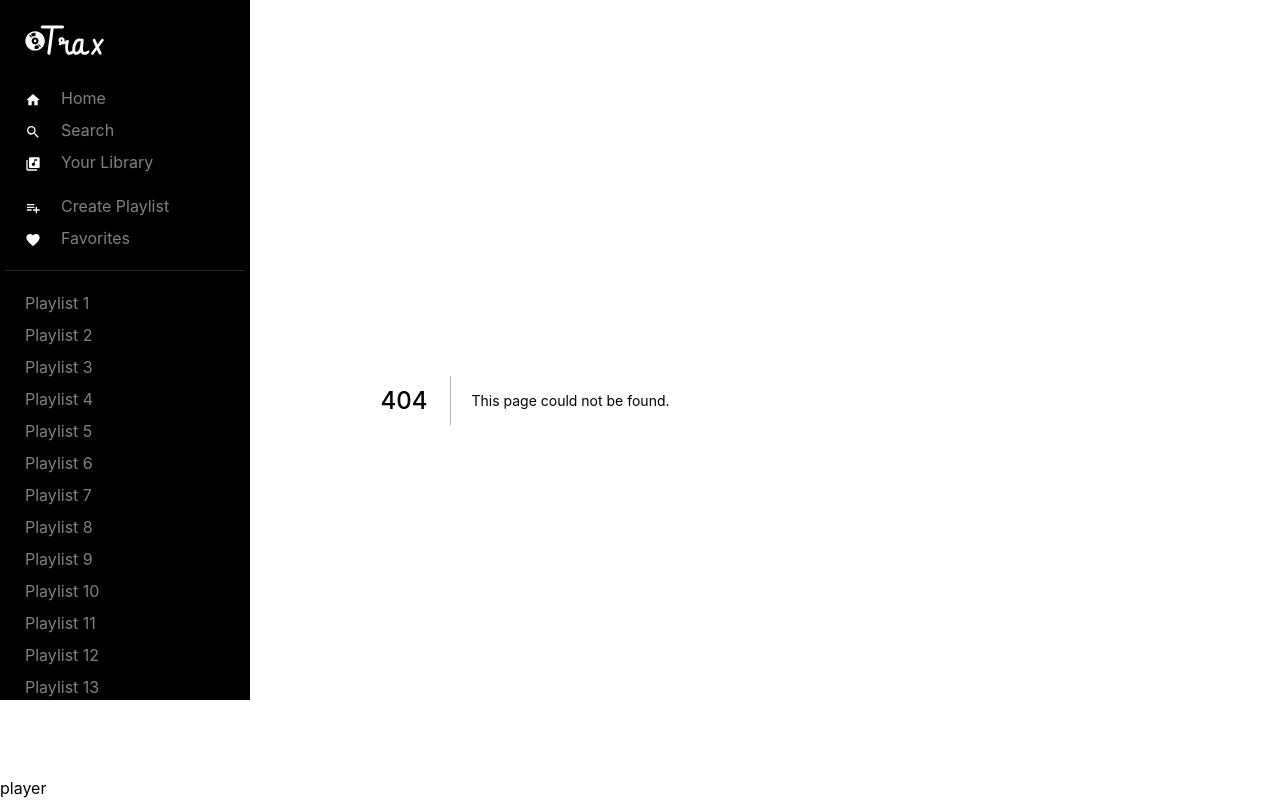
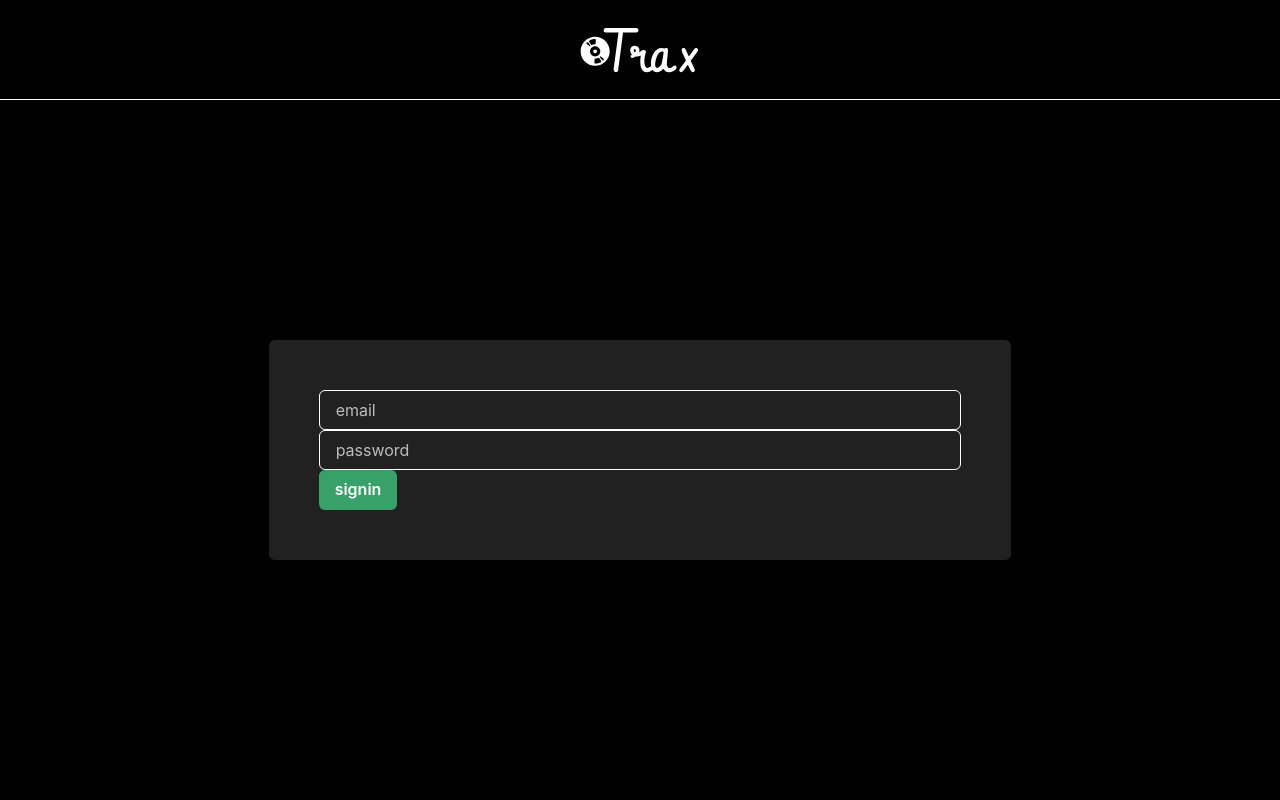
Before and after one commit to jandresfg/spoticlone, a Next.js app: page /signin in a window 1280 px wide. Before the commit this address had no page. Built offline with nearby package versions, Linux system fonts and the light colour scheme.

Commit message:
feat: authForm, sign in / up pages, conditional PlayerLayout in app

```diff
--- /dev/null
+++ b/components/authForm.tsx
@@ -0,0 +1,69 @@
+import { Box, Flex } from "@chakra-ui/layout";
+import { Button, Input } from "@chakra-ui/react";
+import { useRouter } from "next/router";
+import { FC, useState } from "react";
+import { useSWRConfig } from "swr";
+import { auth } from "../lib/mutations";
+import NextImage from "next/image";
+
+const AuthForm: FC<{ mode: "signin" | "signup" }> = ({ mode }) => {
+  const [email, setEmail] = useState("");
+  const [password, setPassword] = useState("");
+  const [isLoading, setIsLoading] = useState(false);
+  const router = useRouter();
+
+  const handleSubmit = async (e) => {
+    e.preventDefault();
+    setIsLoading(true);
+
+    await auth(mode, { email, password });
+    setIsLoading(false);
+    router.push("/");
+  };
+  return (
+    <Box height="100vh" width="100vw" bg="black" color="white">
+      <Flex
+        justify="center"
+        align="center"
+        height="100px"
+        borderBottom="1px white solid"
+      >
+        <NextImage src="/logo.svg" height={60} width={120} />
+      </Flex>
+      <Flex justify="center" align="center" height="calc(100vh - 100px)">
+        <Box padding="50px" bg="gray.900" borderRadius="6px">
+          <form onSubmit={handleSubmit}>
+            <Input
+              placeholder="email"
+              type="email"
+              onChange={(e) => {
+                setEmail(e.target.value);
+              }}
+            />
+            <Input
+              placeholder="password"
+              type="password"
+              onChange={(e) => {
+                setPassword(e.target.value);
+              }}
+            />
+            <Button
+              type="submit"
+              bg="green.500"
+              isLoading={isLoading}
+              sx={{
+                "&:hover": {
+                  bg: "green.400",
+                },
+              }}
+            >
+              {mode}
+            </Button>
+          </form>
+        </Box>
+      </Flex>
+    </Box>
+  );
+};
+
+export default AuthForm;
--- a/pages/_app.tsx
+++ b/pages/_app.tsx
@@ -31,9 +31,13 @@
 const MyApp = ({ Component, pageProps }) => {
   return (
     <ChakraProvider theme={theme}>
-      <PlayerLayout>
+      {Component.authPage ? (
         <Component {...pageProps} />
-      </PlayerLayout>
+      ) : (
+        <PlayerLayout>
+          <Component {...pageProps} />
+        </PlayerLayout>
+      )}
     </ChakraProvider>
   );
 };
--- /dev/null
+++ b/pages/signin.tsx
@@ -0,0 +1,9 @@
+import AuthForm from "../components/authForm";
+
+const SignIn = () => {
+  return <AuthForm mode="signin" />;
+};
+
+SignIn.authPage = true;
+
+export default SignIn;
```
Also changed, not shown: pages/signup.tsx (added, +9 -0 lines).
